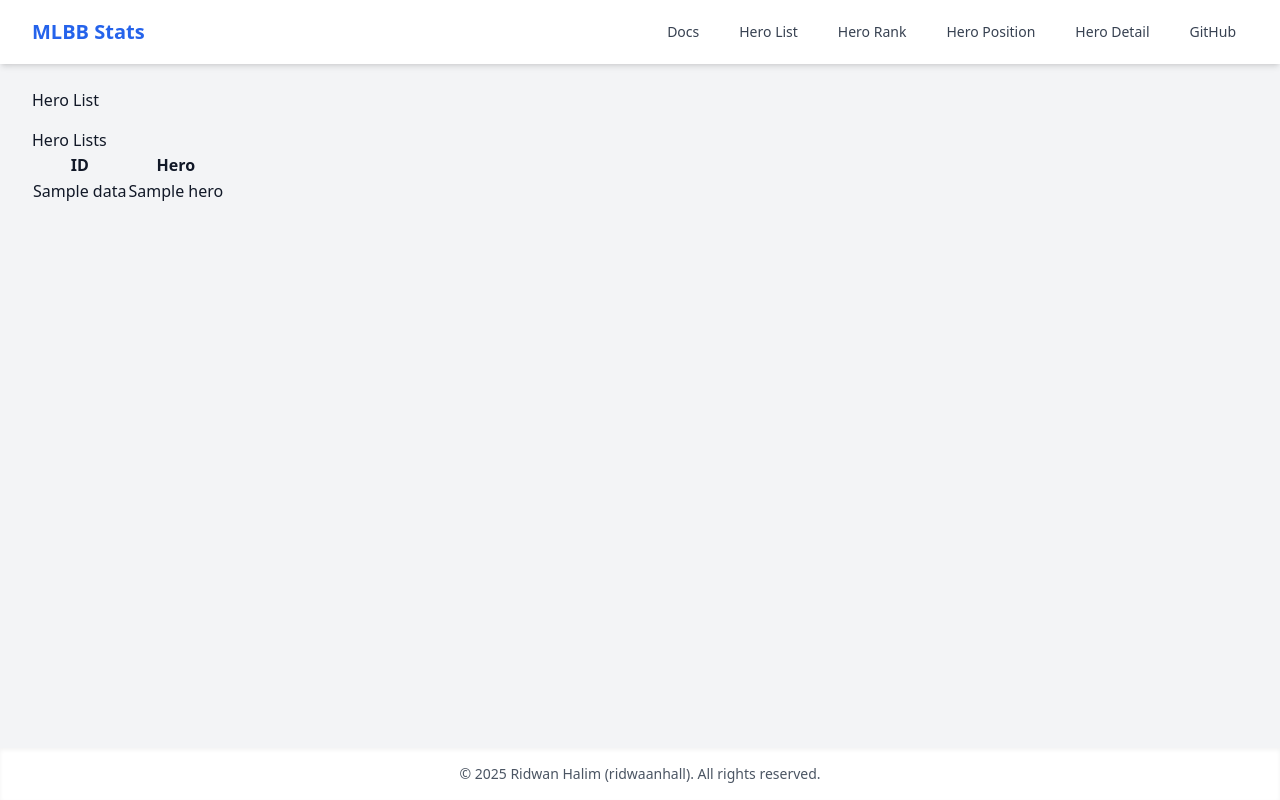
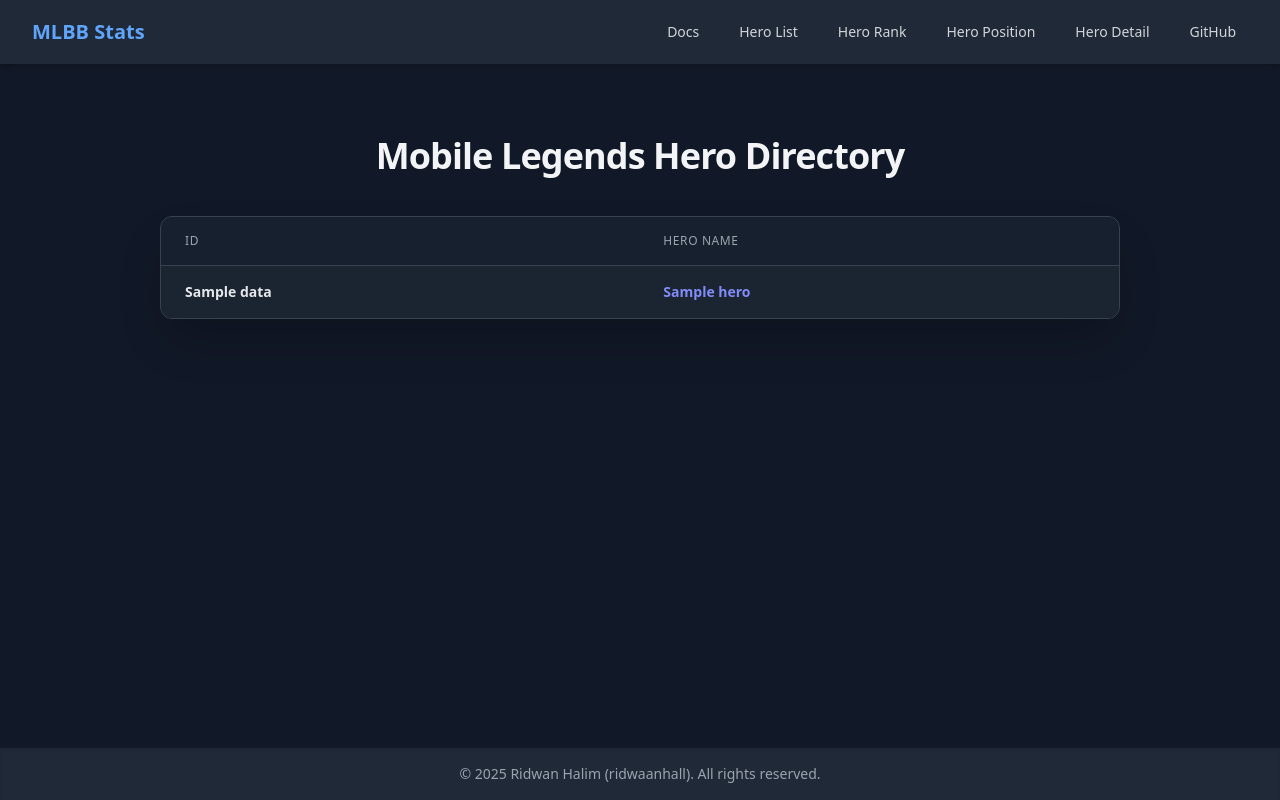
Before and after one commit to ridwaanhall/api-mobilelegends, a Django app: template mlbb_web/templates/mlbb_web/hero-list.html in a window 1280 px wide. Run offline with Django 4.2, Linux system fonts and the light colour scheme; the template is opened without the code that fills it: most values are stand-ins (such as "Sample title", 1, 10 or a date in 2020); some libraries are stand-ins or nearby versions.

Commit message:
feat: enhance hero list page with Tailwind CSS styling and improved layout

```diff
--- a/mlbb_web/templates/mlbb_web/hero-list.html
+++ b/mlbb_web/templates/mlbb_web/hero-list.html
@@ -1,25 +1,37 @@
-{% extends "base.html" %}
-
-{% block content %}
-<div class="container">
-    <h1>Hero List</h1>
-    <div class="card mt-4">
-        <div class="card-header">
-            Hero Lists
-        </div>
-        <div class="card-body">
-            <table class="table table-hover">
-                <thead class="table-dark">
+{% extends "base.html" %} {% block content %}
+<div class="max-w-5xl mx-auto py-12 px-4 sm:px-6 lg:px-8">
+    <h1 class="text-4xl font-extrabold text-center text-gray-100 mb-10 tracking-tight">Mobile Legends Hero Directory</h1>
+    <!-- Removed the H2 as the table itself represents the list -->
+    <div class="bg-gray-800 shadow-2xl rounded-xl overflow-hidden border border-gray-700">
+        <div class="overflow-x-auto">
+            <table class="min-w-full divide-y divide-gray-700">
+                <thead class="bg-gray-900/50">
                     <tr>
-                        <th>ID</th>
-                        <th>Hero</th>
+                        <th scope="col" class="px-6 py-4 text-left text-xs font-medium text-gray-400 uppercase tracking-wider">
+                            ID
+                        </th>
+                        <th scope="col" class="px-6 py-4 text-left text-xs font-medium text-gray-400 uppercase tracking-wider">
+                            Hero Name
+                        </th>
                     </tr>
                 </thead>
-                <tbody>
+                <tbody class="bg-gray-800 divide-y divide-gray-700">
                     {% for id, hero in data.items %}
+                    <tr class="hover:bg-gray-700/60 transition duration-150 ease-in-out even:bg-gray-800/50 odd:bg-gray-900/30">
+                        <td class="px-6 py-4 whitespace-nowrap text-sm font-semibold text-gray-200 tabular-nums">
+                            {{ id }}
+                        </td>
+                        <td class="px-6 py-4 whitespace-nowrap text-sm text-gray-300">
+                            <a href="{% url 'hero_detail_web' hero_id=id %}" class="text-indigo-400 hover:text-indigo-300 hover:underline font-semibold transition duration-150 ease-in-out">
+                                {{ hero }}
+                            </a>
+                        </td>
+                    </tr>
+                    {% empty %}
                     <tr>
-                        <td>{{ id }}</td>
-                        <td><a href="{% url 'hero_detail_web' hero_id=id %}">{{ hero }}</a></td>
+                        <td colspan="2" class="px-6 py-10 whitespace-nowrap text-sm text-center text-gray-500 italic">
+                            No heroes available at the moment.
+                        </td>
                     </tr>
                     {% endfor %}
                 </tbody>
--- a/templates/base.html
+++ b/templates/base.html
@@ -1,6 +1,6 @@
 <!DOCTYPE html>
 {% load static %}
-<html lang="en" class=""> <!-- Add 'dark' class here or via JS for dark mode -->
+<html lang="en" class="dark">
     <head>
         <meta charset="UTF-8">
         <meta name="viewport" content="width=device-width, initial-scale=1.0">
@@ -24,13 +24,7 @@
                 }
               }
             }
-            // Basic theme toggle example (add a button later)
-            // Or use prefers-color-scheme with darkMode: 'media'
-            if (localStorage.theme === 'dark' || (!('theme' in localStorage) && window.matchMedia('(prefers-color-scheme: dark)').matches)) {
-              document.documentElement.classList.add('dark')
-            } else {
-              document.documentElement.classList.remove('dark')
-            }
+            // Theme is now always dark, no script needed here.
         </script>
         <!-- Open Graph Meta Tags for Social Media -->
         <meta property="og:title" content="MLBB Hero Information and Rankings">
@@ -49,16 +43,13 @@
         <link rel="icon" href="{% static 'favicon.ico' %}" type="image/x-icon">
         <style>
             /* Basic scrollbar styling for a cleaner look */
-            ::-webkit-scrollbar { width: 6px; height: 6px;}
-            ::-webkit-scrollbar-track { background: #f1f1f1; border-radius: 10px; }
-            ::-webkit-scrollbar-thumb { background: #888; border-radius: 10px; }
-            ::-webkit-scrollbar-thumb:hover { background: #555; }
-            html.dark ::-webkit-scrollbar-track { background: #2d3748; } /* gray-800 */
-            html.dark ::-webkit-scrollbar-thumb { background: #718096; } /* gray-500 */
-            html.dark ::-webkit-scrollbar-thumb:hover { background: #a0aec0; } /* gray-400 */
+            ::-webkit-scrollbar { width: 6px; height: 6px; }
+            ::-webkit-scrollbar-track { background: #2d3748; border-radius: 10px; } /* gray-800 */
+            ::-webkit-scrollbar-thumb { background: #718096; border-radius: 10px; } /* gray-500 */
+            ::-webkit-scrollbar-thumb:hover { background: #a0aec0; } /* gray-400 */
         </style>
     </head>
-    <body class="bg-gray-100 dark:bg-gray-900 text-gray-900 dark:text-gray-100 antialiased min-h-screen flex flex-col">
+    <body class="bg-gray-900 text-gray-100 antialiased min-h-screen flex flex-col">
 
         {% include 'navbar.html' %}
 
--- a/templates/footer.html
+++ b/templates/footer.html
@@ -1,4 +1,4 @@
-<footer class="bg-white dark:bg-gray-800 text-gray-600 dark:text-gray-400 text-center py-4 mt-8 shadow-inner">
+<footer class="bg-gray-800 text-gray-400 text-center py-4 mt-8 shadow-inner">
     <div class="container mx-auto px-4 sm:px-6 lg:px-8">
         <p class="text-sm">&copy; {% now "Y" %} Ridwan Halim (ridwaanhall). All rights reserved.</p>
     </div>
--- a/templates/navbar.html
+++ b/templates/navbar.html
@@ -1,4 +1,4 @@
-<nav class="bg-white dark:bg-gray-800 shadow-md sticky top-0 z-50">
+<nav class="bg-gray-800 shadow-md sticky top-0 z-50">
     <div class="container mx-auto px-4 sm:px-6 lg:px-8">
         <div class="flex justify-between items-center h-16">
             <div class="flex-shrink-0">
@@ -7,7 +7,7 @@
             <!-- Mobile menu button -->
             <div class="md:hidden">
                 <button type="button" class="inline-flex items-center justify-center p-2 rounded-md text-gray-400 hover:text-gray-500 hover:bg-gray-100 dark:hover:bg-gray-700 focus:outline-none focus:ring-2 focus:ring-inset focus:ring-blue-500" aria-controls="mobile-menu" aria-expanded="false" id="mobile-menu-button">
-                    <span class="sr-only">Open main menu</span>
+                    <span class="sr-only">Open main menu</span> <!-- Keep hover:bg-gray-100 for contrast or change to hover:bg-gray-600 -->
                     <!-- Icon when menu is closed. -->
                     <svg class="block h-6 w-6" xmlns="http://www.w3.org/2000/svg" fill="none" viewBox="0 0 24 24" stroke="currentColor" aria-hidden="true">
                         <path stroke-linecap="round" stroke-linejoin="round" stroke-width="2" d="M4 6h16M4 12h16m-7 6h7" />
@@ -20,13 +20,12 @@
             </div>
             <!-- Desktop Menu -->
             <div class="hidden md:flex md:items-center md:space-x-4">
-                <a href="https://mlbb-api-docs.vercel.app/" target="_blank" rel="noopener noreferrer" class="text-gray-700 dark:text-gray-300 hover:text-blue-600 dark:hover:text-blue-400 px-3 py-2 rounded-md text-sm font-medium">Docs</a>
-                <a href="{% url 'hero_list_web' %}" class="{% if request.resolver_match.url_name == 'hero_list_web' %}text-blue-600 dark:text-blue-400 border-b-2 border-blue-600{% else %}text-gray-700 dark:text-gray-300 hover:text-blue-600 dark:hover:text-blue-400{% endif %} px-3 py-2 rounded-md text-sm font-medium">Hero List</a>
-                <a href="{% url 'hero_rank_web' %}" class="{% if request.resolver_match.url_name == 'hero_rank_web' %}text-blue-600 dark:text-blue-400 border-b-2 border-blue-600{% else %}text-gray-700 dark:text-gray-300 hover:text-blue-600 dark:hover:text-blue-400{% endif %} px-3 py-2 rounded-md text-sm font-medium">Hero Rank</a>
-                <a href="{% url 'hero_position_web' %}" class="{% if request.resolver_match.url_name == 'hero_position_web' %}text-blue-600 dark:text-blue-400 border-b-2 border-blue-600{% else %}text-gray-700 dark:text-gray-300 hover:text-blue-600 dark:hover:text-blue-400{% endif %} px-3 py-2 rounded-md text-sm font-medium">Hero Position</a>
-                <a href="{% url 'hero_detail_web' hero_id=1 %}" class="{% if request.resolver_match.url_name == 'hero_detail_web' %}text-blue-600 dark:text-blue-400 border-b-2 border-blue-600{% else %}text-gray-700 dark:text-gray-300 hover:text-blue-600 dark:hover:text-blue-400{% endif %} px-3 py-2 rounded-md text-sm font-medium">Hero Detail</a>
-                <a href="https://github.com/ridwaanhall" target="_blank" rel="noopener noreferrer" class="text-gray-700 dark:text-gray-300 hover:text-blue-600 dark:hover:text-blue-400 px-3 py-2 rounded-md text-sm font-medium">GitHub</a>
-                <!-- Add Theme Toggle Button Here -->
+                <a href="https://mlbb-api-docs.vercel.app/" target="_blank" rel="noopener noreferrer" class="text-gray-300 hover:text-blue-400 px-3 py-2 rounded-md text-sm font-medium">Docs</a>
+                <a href="{% url 'hero_list_web' %}" class="{% if request.resolver_match.url_name == 'hero_list_web' %}text-blue-400 border-b-2 border-blue-600{% else %}text-gray-300 hover:text-blue-400{% endif %} px-3 py-2 rounded-md text-sm font-medium">Hero List</a>
+                <a href="{% url 'hero_rank_web' %}" class="{% if request.resolver_match.url_name == 'hero_rank_web' %}text-blue-400 border-b-2 border-blue-600{% else %}text-gray-300 hover:text-blue-400{% endif %} px-3 py-2 rounded-md text-sm font-medium">Hero Rank</a>
+                <a href="{% url 'hero_position_web' %}" class="{% if request.resolver_match.url_name == 'hero_position_web' %}text-blue-400 border-b-2 border-blue-600{% else %}text-gray-300 hover:text-blue-400{% endif %} px-3 py-2 rounded-md text-sm font-medium">Hero Position</a>
+                <a href="{% url 'hero_detail_web' hero_id=1 %}" class="{% if request.resolver_match.url_name == 'hero_detail_web' %}text-blue-400 border-b-2 border-blue-600{% else %}text-gray-300 hover:text-blue-400{% endif %} px-3 py-2 rounded-md text-sm font-medium">Hero Detail</a>
+                <a href="https://github.com/ridwaanhall" target="_blank" rel="noopener noreferrer" class="text-gray-300 hover:text-blue-400 px-3 py-2 rounded-md text-sm font-medium">GitHub</a>
             </div>
         </div>
     </div>
@@ -34,12 +33,12 @@
     <!-- Mobile menu, show/hide based on menu state. -->
     <div class="md:hidden hidden" id="mobile-menu">
         <div class="px-2 pt-2 pb-3 space-y-1 sm:px-3">
-            <a href="https://mlbb-api-docs.vercel.app/" target="_blank" rel="noopener noreferrer" class="text-gray-700 dark:text-gray-300 hover:bg-gray-100 dark:hover:bg-gray-700 hover:text-blue-600 block px-3 py-2 rounded-md text-base font-medium">Docs</a>
-            <a href="{% url 'hero_list_web' %}" class="{% if request.resolver_match.url_name == 'hero_list_web' %}bg-blue-50 dark:bg-gray-900 text-blue-700 dark:text-blue-300{% else %}text-gray-700 dark:text-gray-300 hover:bg-gray-100 dark:hover:bg-gray-700 hover:text-blue-600{% endif %} block px-3 py-2 rounded-md text-base font-medium">Hero List</a>
-            <a href="{% url 'hero_rank_web' %}" class="{% if request.resolver_match.url_name == 'hero_rank_web' %}bg-blue-50 dark:bg-gray-900 text-blue-700 dark:text-blue-300{% else %}text-gray-700 dark:text-gray-300 hover:bg-gray-100 dark:hover:bg-gray-700 hover:text-blue-600{% endif %} block px-3 py-2 rounded-md text-base font-medium">Hero Rank</a>
-            <a href="{% url 'hero_position_web' %}" class="{% if request.resolver_match.url_name == 'hero_position_web' %}bg-blue-50 dark:bg-gray-900 text-blue-700 dark:text-blue-300{% else %}text-gray-700 dark:text-gray-300 hover:bg-gray-100 dark:hover:bg-gray-700 hover:text-blue-600{% endif %} block px-3 py-2 rounded-md text-base font-medium">Hero Position</a>
-            <a href="{% url 'hero_detail_web' hero_id=1 %}" class="{% if request.resolver_match.url_name == 'hero_detail_web' %}bg-blue-50 dark:bg-gray-900 text-blue-700 dark:text-blue-300{% else %}text-gray-700 dark:text-gray-300 hover:bg-gray-100 dark:hover:bg-gray-700 hover:text-blue-600{% endif %} block px-3 py-2 rounded-md text-base font-medium">Hero Detail</a>
-            <a href="https://github.com/ridwaanhall" target="_blank" rel="noopener noreferrer" class="text-gray-700 dark:text-gray-300 hover:bg-gray-100 dark:hover:bg-gray-700 hover:text-blue-600 block px-3 py-2 rounded-md text-base font-medium">GitHub</a>
+            <a href="https://mlbb-api-docs.vercel.app/" target="_blank" rel="noopener noreferrer" class="text-gray-300 hover:bg-gray-700 hover:text-blue-400 block px-3 py-2 rounded-md text-base font-medium">Docs</a>
+            <a href="{% url 'hero_list_web' %}" class="{% if request.resolver_match.url_name == 'hero_list_web' %}bg-gray-900 text-blue-300{% else %}text-gray-300 hover:bg-gray-700 hover:text-blue-400{% endif %} block px-3 py-2 rounded-md text-base font-medium">Hero List</a>
+            <a href="{% url 'hero_rank_web' %}" class="{% if request.resolver_match.url_name == 'hero_rank_web' %}bg-gray-900 text-blue-300{% else %}text-gray-300 hover:bg-gray-700 hover:text-blue-400{% endif %} block px-3 py-2 rounded-md text-base font-medium">Hero Rank</a>
+            <a href="{% url 'hero_position_web' %}" class="{% if request.resolver_match.url_name == 'hero_position_web' %}bg-gray-900 text-blue-300{% else %}text-gray-300 hover:bg-gray-700 hover:text-blue-400{% endif %} block px-3 py-2 rounded-md text-base font-medium">Hero Position</a>
+            <a href="{% url 'hero_detail_web' hero_id=1 %}" class="{% if request.resolver_match.url_name == 'hero_detail_web' %}bg-gray-900 text-blue-300{% else %}text-gray-300 hover:bg-gray-700 hover:text-blue-400{% endif %} block px-3 py-2 rounded-md text-base font-medium">Hero Detail</a>
+            <a href="https://github.com/ridwaanhall" target="_blank" rel="noopener noreferrer" class="text-gray-300 hover:bg-gray-700 hover:text-blue-400 block px-3 py-2 rounded-md text-base font-medium">GitHub</a>
         </div>
     </div>
     <script>
```
